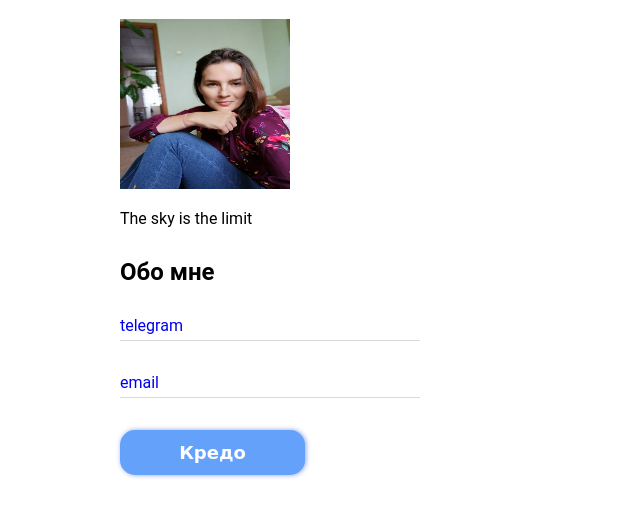
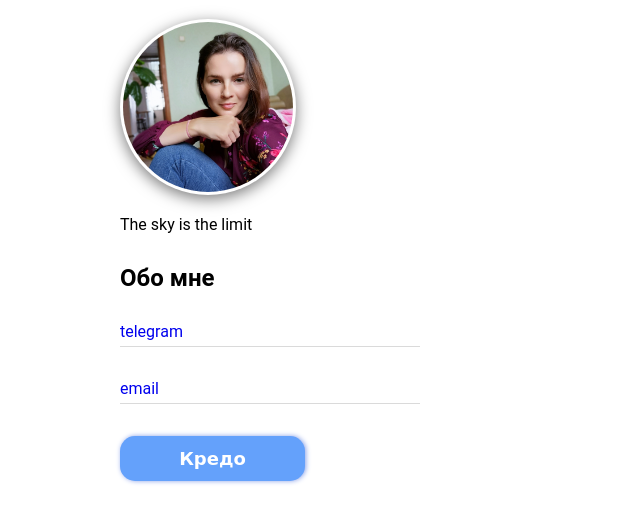
Before and after one commit to LeyaKova/cv, a plain HTML site: page index.html in a window 1280 px wide. Shown: the part 62-584 px from the top of the page, without its empty margins (0-640 px from the left). Drawn offline with Linux system fonts and the light colour scheme.

Commit message:
Update index.html

```diff
--- a/index.html
+++ b/index.html
@@ -10,7 +10,7 @@
 		<h1>Елена Яковлева 🍀</h1>
 
 		<div class="item">
-			<img class="photos" src="./foto/me1.jpg" width="170" height="170" alt="фото">
+			<img class="photo" src="./foto/me1.jpg" width="170" height="170" alt="фото">
 		</div>
 
 			<p>The sky is the limit</p>
```
